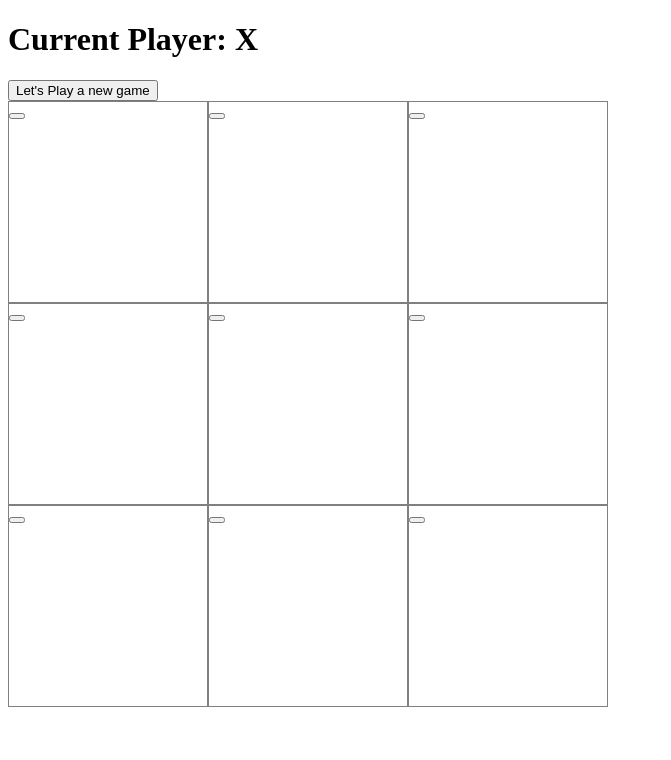
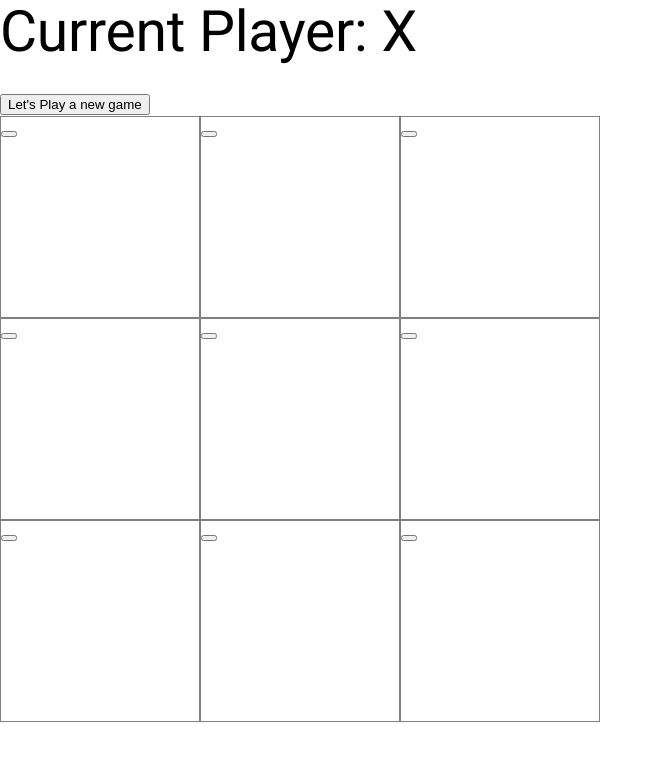
Before and after one commit to ShahbaazX786/tic-tac-toe, an Angular app: page / in a window 1280 px wide. Shown: the top 760 px of the page, without its empty margins (0-671 px from the left). Built offline with nearby package versions, Linux system fonts and the light colour scheme.

Commit message:
installed angular material.

```diff
--- a/angular.json
+++ b/angular.json
@@ -36,7 +36,10 @@
                 "input": "public"
               }
             ],
-            "styles": ["src/styles.scss"],
+            "styles": [
+              "@angular/material/prebuilt-themes/azure-blue.css",
+              "src/styles.scss"
+            ],
             "scripts": []
           },
           "configurations": {
@@ -90,7 +93,10 @@
                 "input": "public"
               }
             ],
-            "styles": ["src/styles.scss"],
+            "styles": [
+              "@angular/material/prebuilt-themes/azure-blue.css",
+              "src/styles.scss"
+            ],
             "scripts": []
           }
         }
--- a/package.json
+++ b/package.json
@@ -14,10 +14,12 @@
   "private": true,
   "dependencies": {
     "@angular/animations": "^18.2.0",
+    "@angular/cdk": "^18.2.14",
     "@angular/common": "^18.2.0",
     "@angular/compiler": "^18.2.0",
     "@angular/core": "^18.2.0",
     "@angular/forms": "^18.2.0",
+    "@angular/material": "^18.2.14",
     "@angular/platform-browser": "^18.2.0",
     "@angular/platform-browser-dynamic": "^18.2.0",
     "@angular/router": "^18.2.0",
--- a/src/app/app.module.ts
+++ b/src/app/app.module.ts
@@ -5,11 +5,14 @@
 import { AppComponent } from './app.component';
 import { GameboardComponent } from './gameboard/gameboard.component';
 import { SquareComponent } from './square/square.component';
+import { provideAnimationsAsync } from '@angular/platform-browser/animations/async';
 
 @NgModule({
   declarations: [AppComponent, GameboardComponent, SquareComponent],
   imports: [BrowserModule, AppRoutingModule],
-  providers: [],
+  providers: [
+    provideAnimationsAsync()
+  ],
   bootstrap: [AppComponent],
 })
 export class AppModule {}
--- a/src/index.html
+++ b/src/index.html
@@ -6,8 +6,10 @@
   <base href="/">
   <meta name="viewport" content="width=device-width, initial-scale=1">
   <link rel="icon" type="image/x-icon" href="favicon.ico">
+  <link href="https://fonts.googleapis.com/css2?family=Roboto:wght@300;400;500&display=swap" rel="stylesheet">
+  <link href="https://fonts.googleapis.com/icon?family=Material+Icons" rel="stylesheet">
 </head>
-<body>
+<body class="mat-typography">
   <app-root></app-root>
 </body>
 </html>
--- a/src/styles.scss
+++ b/src/styles.scss
@@ -1 +1,4 @@
 /* You can add global styles to this file, and also import other style files */
+
+html, body { height: 100%; }
+body { margin: 0; font-family: Roboto, "Helvetica Neue", sans-serif; }
```
Also changed, not shown: 1 other file (tests, documents, lock files or other folders).
